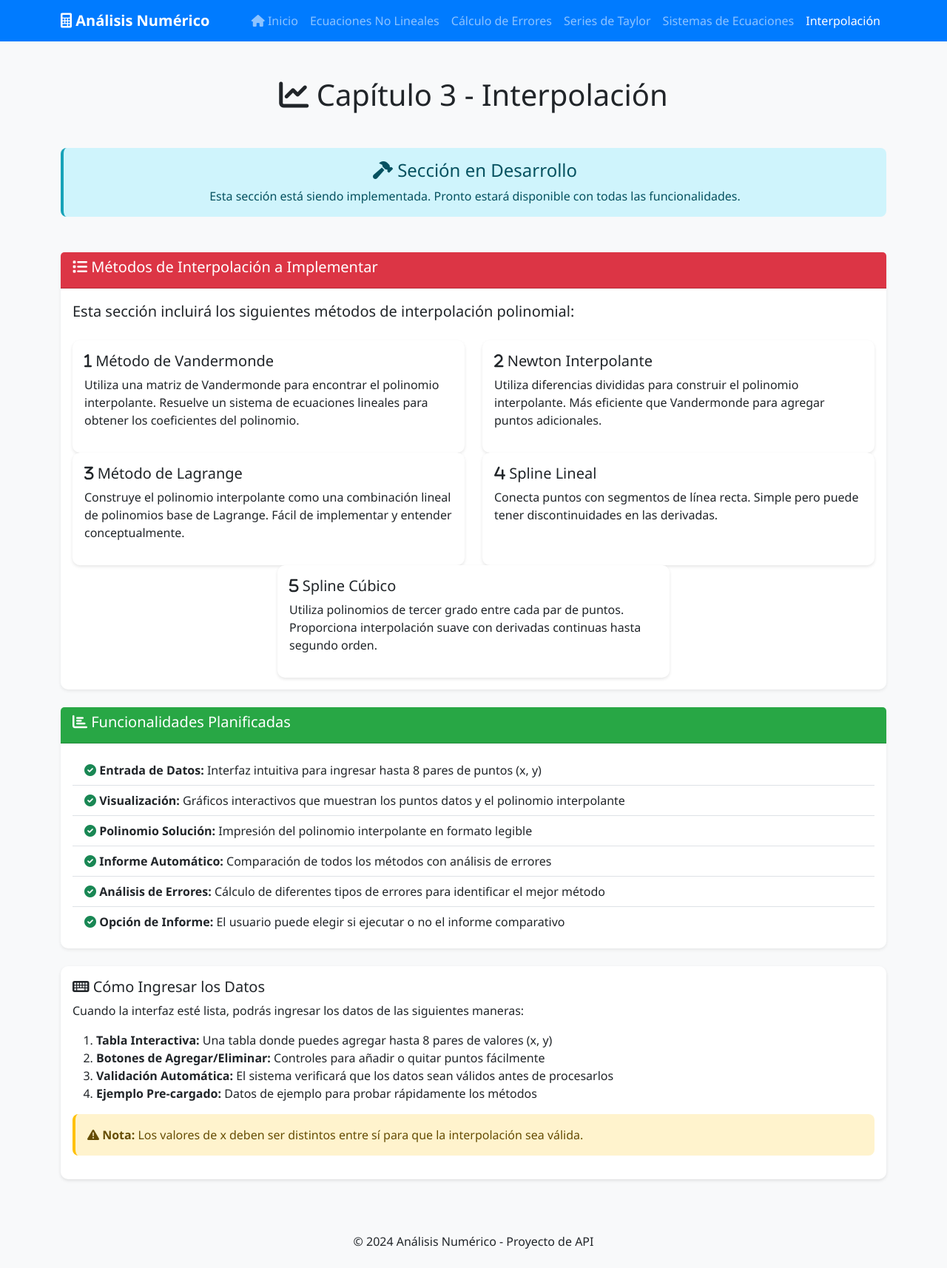
After one commit to FelipeOchoaL/analisis_numerico, a Flask app: page /interpolacion in a window 1280 px wide. The commit adds this page. Shown: the whole page at 74% size. Run offline with Flask 3, Linux system fonts and the light colour scheme.

Commit message:
tarjeta capitulo 3

```diff
--- a/Analisis-Numerico/frontend/app.py
+++ b/Analisis-Numerico/frontend/app.py
@@ -26,6 +26,10 @@ def series_taylor():
 @app.route('/sistemas-ecuaciones')
 def sistemas_ecuaciones():
     return render_template('sistemas_ecuaciones.html')
+
+@app.route('/interpolacion')
+def interpolacion():
+    return render_template('interpolacion.html')
 
 # Rutas proxy para comunicarse con la API
 @app.route('/api/biseccion', methods=['POST'])
--- /dev/null
+++ b/Analisis-Numerico/frontend/templates/interpolacion.html
@@ -0,0 +1,202 @@
+<!DOCTYPE html>
+<html lang="es">
+<head>
+    <meta charset="UTF-8">
+    <meta name="viewport" content="width=device-width, initial-scale=1.0">
+    <title>Interpolación - Análisis Numérico</title>
+    <link href="https://cdn.jsdelivr.net/npm/bootstrap@5.3.0/dist/css/bootstrap.min.css" rel="stylesheet">
+    <link href="https://cdnjs.cloudflare.com/ajax/libs/font-awesome/6.0.0/css/all.min.css" rel="stylesheet">
+    <link href="{{ url_for('static', filename='css/style.css') }}" rel="stylesheet">
+</head>
+<body>
+    <nav class="navbar navbar-expand-lg navbar-dark bg-primary">
+        <div class="container">
+            <a class="navbar-brand" href="{{ url_for('index') }}">
+                <i class="fas fa-calculator"></i> Análisis Numérico
+            </a>
+            <button class="navbar-toggler" type="button" data-bs-toggle="collapse" data-bs-target="#navbarNav">
+                <span class="navbar-toggler-icon"></span>
+            </button>
+            <div class="collapse navbar-collapse" id="navbarNav">
+                <ul class="navbar-nav ms-auto">
+                    <li class="nav-item">
+                        <a class="nav-link" href="{{ url_for('index') }}">
+                            <i class="fas fa-home"></i> Inicio
+                        </a>
+                    </li>
+                    <li class="nav-item">
+                        <a class="nav-link" href="{{ url_for('ecuaciones_no_lineales') }}">Ecuaciones No Lineales</a>
+                    </li>
+                    <li class="nav-item">
+                        <a class="nav-link" href="{{ url_for('errores') }}">Cálculo de Errores</a>
+                    </li>
+                    <li class="nav-item">
+                        <a class="nav-link" href="{{ url_for('series_taylor') }}">Series de Taylor</a>
+                    </li>
+                    <li class="nav-item">
+                        <a class="nav-link" href="{{ url_for('sistemas_ecuaciones') }}">Sistemas de Ecuaciones</a>
+                    </li>
+                    <li class="nav-item">
+                        <a class="nav-link active" href="{{ url_for('interpolacion') }}">Interpolación</a>
+                    </li>
+                </ul>
+            </div>
+        </div>
+    </nav>
+
+    <div class="container my-5">
+        <h1 class="text-center mb-5">
+            <i class="fas fa-chart-line"></i> Capítulo 3 - Interpolación
+        </h1>
+
+        <div class="alert alert-info text-center" role="alert">
+            <h4><i class="fas fa-hammer"></i> Sección en Desarrollo</h4>
+            <p class="mb-0">Esta sección está siendo implementada. Pronto estará disponible con todas las funcionalidades.</p>
+        </div>
+
+        <div class="row mt-5">
+            <div class="col-md-12">
+                <div class="card shadow-sm">
+                    <div class="card-header bg-danger text-white">
+                        <h5><i class="fas fa-list"></i> Métodos de Interpolación a Implementar</h5>
+                    </div>
+                    <div class="card-body">
+                        <p class="lead">Esta sección incluirá los siguientes métodos de interpolación polinomial:</p>
+
+                        <div class="row mt-4">
+                            <div class="col-md-6">
+                                <div class="card mb-3 h-100">
+                                    <div class="card-body">
+                                        <h5 class="card-title"><i class="fas fa-1"></i> Método de Vandermonde</h5>
+                                        <p class="card-text">
+                                            Utiliza una matriz de Vandermonde para encontrar el polinomio interpolante.
+                                            Resuelve un sistema de ecuaciones lineales para obtener los coeficientes del polinomio.
+                                        </p>
+                                    </div>
+                                </div>
+                            </div>
+                            <div class="col-md-6">
+                                <div class="card mb-3 h-100">
+                                    <div class="card-body">
+                                        <h5 class="card-title"><i class="fas fa-2"></i> Newton Interpolante</h5>
+                                        <p class="card-text">
+                                            Utiliza diferencias divididas para construir el polinomio interpolante.
+                                            Más eficiente que Vandermonde para agregar puntos adicionales.
+                                        </p>
+                                    </div>
+                                </div>
+                            </div>
+                        </div>
+
+                        <div class="row">
+                            <div class="col-md-6">
+                                <div class="card mb-3 h-100">
+                                    <div class="card-body">
+                                        <h5 class="card-title"><i class="fas fa-3"></i> Método de Lagrange</h5>
+                                        <p class="card-text">
+                                            Construye el polinomio interpolante como una combinación lineal de polinomios base de Lagrange.
+                                            Fácil de implementar y entender conceptualmente.
+                                        </p>
+                                    </div>
+                                </div>
+                            </div>
+                            <div class="col-md-6">
+                                <div class="card mb-3 h-100">
+                                    <div class="card-body">
+                                        <h5 class="card-title"><i class="fas fa-4"></i> Spline Lineal</h5>
+                                        <p class="card-text">
+                                            Conecta puntos con segmentos de línea recta.
+                                            Simple pero puede tener discontinuidades en las derivadas.
+                                        </p>
+                                    </div>
+                                </div>
+                            </div>
+                        </div>
+
+                        <div class="row">
+                            <div class="col-md-6 mx-auto">
+                                <div class="card mb-3 h-100">
+                                    <div class="card-body">
+                                        <h5 class="card-title"><i class="fas fa-5"></i> Spline Cúbico</h5>
+                                        <p class="card-text">
+                                            Utiliza polinomios de tercer grado entre cada par de puntos.
+                                            Proporciona interpolación suave con derivadas continuas hasta segundo orden.
+                                        </p>
+                                    </div>
+                                </div>
+                            </div>
+                        </div>
+                    </div>
+                </div>
+            </div>
+        </div>
+
+        <div class="row mt-4">
+            <div class="col-md-12">
+                <div class="card shadow-sm">
+                    <div class="card-header bg-success text-white">
+                        <h5><i class="fas fa-chart-bar"></i> Funcionalidades Planificadas</h5>
+                    </div>
+                    <div class="card-body">
+                        <ul class="list-group list-group-flush">
+                            <li class="list-group-item">
+                                <i class="fas fa-check-circle text-success"></i>
+                                <strong>Entrada de Datos:</strong> Interfaz intuitiva para ingresar hasta 8 pares de puntos (x, y)
+                            </li>
+                            <li class="list-group-item">
+                                <i class="fas fa-check-circle text-success"></i>
+                                <strong>Visualización:</strong> Gráficos interactivos que muestran los puntos datos y el polinomio interpolante
+                            </li>
+                            <li class="list-group-item">
+                                <i class="fas fa-check-circle text-success"></i>
+                                <strong>Polinomio Solución:</strong> Impresión del polinomio interpolante en formato legible
+                            </li>
+                            <li class="list-group-item">
+                                <i class="fas fa-check-circle text-success"></i>
+                                <strong>Informe Automático:</strong> Comparación de todos los métodos con análisis de errores
+                            </li>
+                            <li class="list-group-item">
+                                <i class="fas fa-check-circle text-success"></i>
+                                <strong>Análisis de Errores:</strong> Cálculo de diferentes tipos de errores para identificar el mejor método
+                            </li>
+                            <li class="list-group-item">
+                                <i class="fas fa-check-circle text-success"></i>
+                                <strong>Opción de Informe:</strong> El usuario puede elegir si ejecutar o no el informe comparativo
+                            </li>
+                        </ul>
+                    </div>
+                </div>
+            </div>
+        </div>
+
+        <div class="row mt-4">
+            <div class="col-md-12">
+                <div class="card border-primary">
+                    <div class="card-body">
+                        <h5 class="card-title"><i class="fas fa-keyboard"></i> Cómo Ingresar los Datos</h5>
+                        <p>Cuando la interfaz esté lista, podrás ingresar los datos de las siguientes maneras:</p>
+                        <ol>
+                            <li><strong>Tabla Interactiva:</strong> Una tabla donde puedes agregar hasta 8 pares de valores (x, y)</li>
+                            <li><strong>Botones de Agregar/Eliminar:</strong> Controles para añadir o quitar puntos fácilmente</li>
+                            <li><strong>Validación Automática:</strong> El sistema verificará que los datos sean válidos antes de procesarlos</li>
+                            <li><strong>Ejemplo Pre-cargado:</strong> Datos de ejemplo para probar rápidamente los métodos</li>
+                        </ol>
+                        <div class="alert alert-warning mt-3">
+                            <i class="fas fa-exclamation-triangle"></i>
+                            <strong>Nota:</strong> Los valores de x deben ser distintos entre sí para que la interpolación sea válida.
+                        </div>
+                    </div>
+                </div>
+            </div>
+        </div>
+    </div>
+
+    <footer class="bg-light mt-5 py-4">
+        <div class="container text-center">
+            <p class="mb-0">&copy; 2024 Análisis Numérico - Proyecto de API</p>
+        </div>
+    </footer>
+
+    <script src="https://cdn.jsdelivr.net/npm/bootstrap@5.3.0/dist/js/bootstrap.bundle.min.js"></script>
+</body>
+</html>
```
Also changed, not shown: Analisis-Numerico/frontend/templates/ecuaciones_no_lineales.html (+26 -4 lines), Analisis-Numerico/frontend/templates/errores.html (+26 -4 lines), Analisis-Numerico/frontend/templates/index.html (+24 -0 lines), Analisis-Numerico/frontend/templates/series_taylor.html (+26 -4 lines), Analisis-Numerico/frontend/templates/sistemas_ecuaciones.html (+8 -0 lines).
